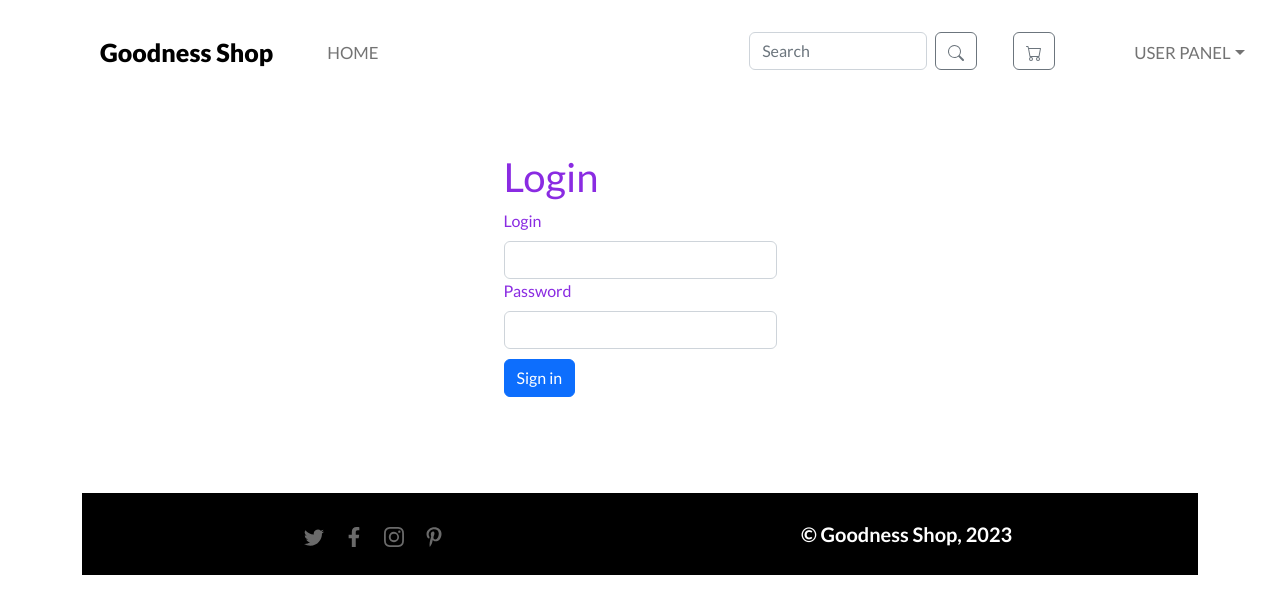
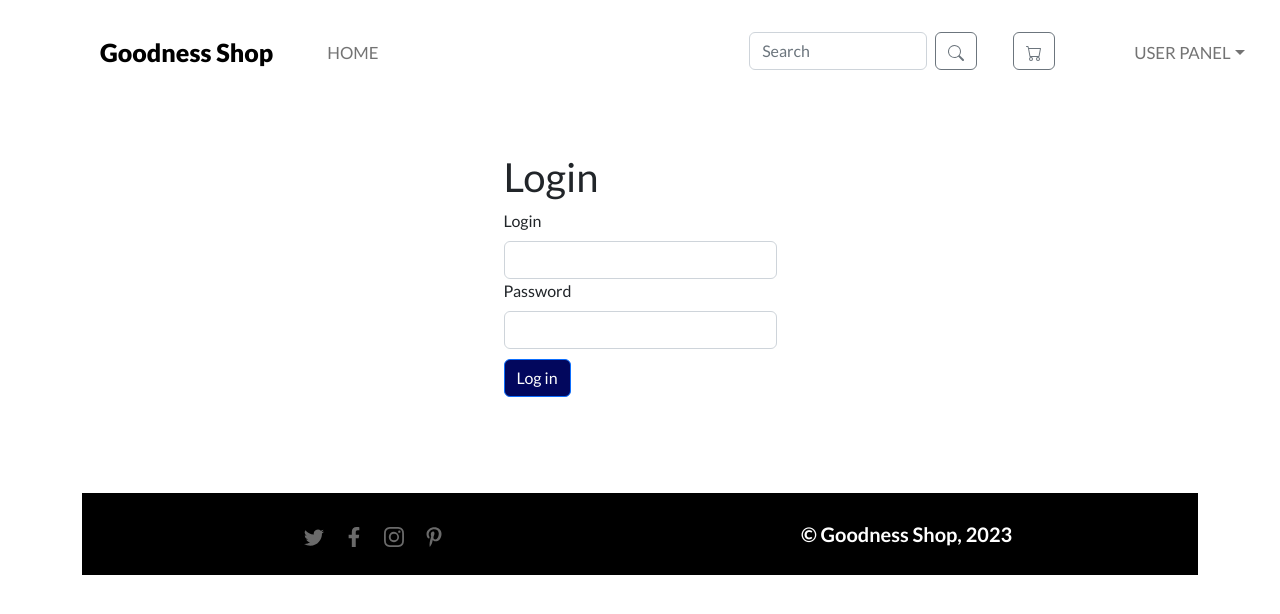
Before and after one commit to msedkiewicz/final-project-goodness-shop, a React (Create React App) app in the folder client/: page /login in a window 1280 px wide. Shown: the top 614 px of the page. Built offline with nearby package versions, Linux system fonts and the light colour scheme.

Commit message:
Fix Login component

```diff
--- a/client/src/components/pages/Logging/Login.js
+++ b/client/src/components/pages/Logging/Login.js
@@ -92,7 +92,7 @@ const Login = () => {
           ></Form.Control>
         </Form.Group>
         <Button variant="primary" type="submit">
-          Sign in
+          Log in
         </Button>
       </Form>
     </Container>
--- a/client/src/components/pages/Logging/Login.module.scss
+++ b/client/src/components/pages/Logging/Login.module.scss
@@ -1,7 +1,8 @@
+@import '../../../styles/global.scss';
+
 .container {
-    color: blueviolet;
-
     Button {
       margin-top: 10px;
+      background-color: $color-dark-navy;
     }
   }
```
